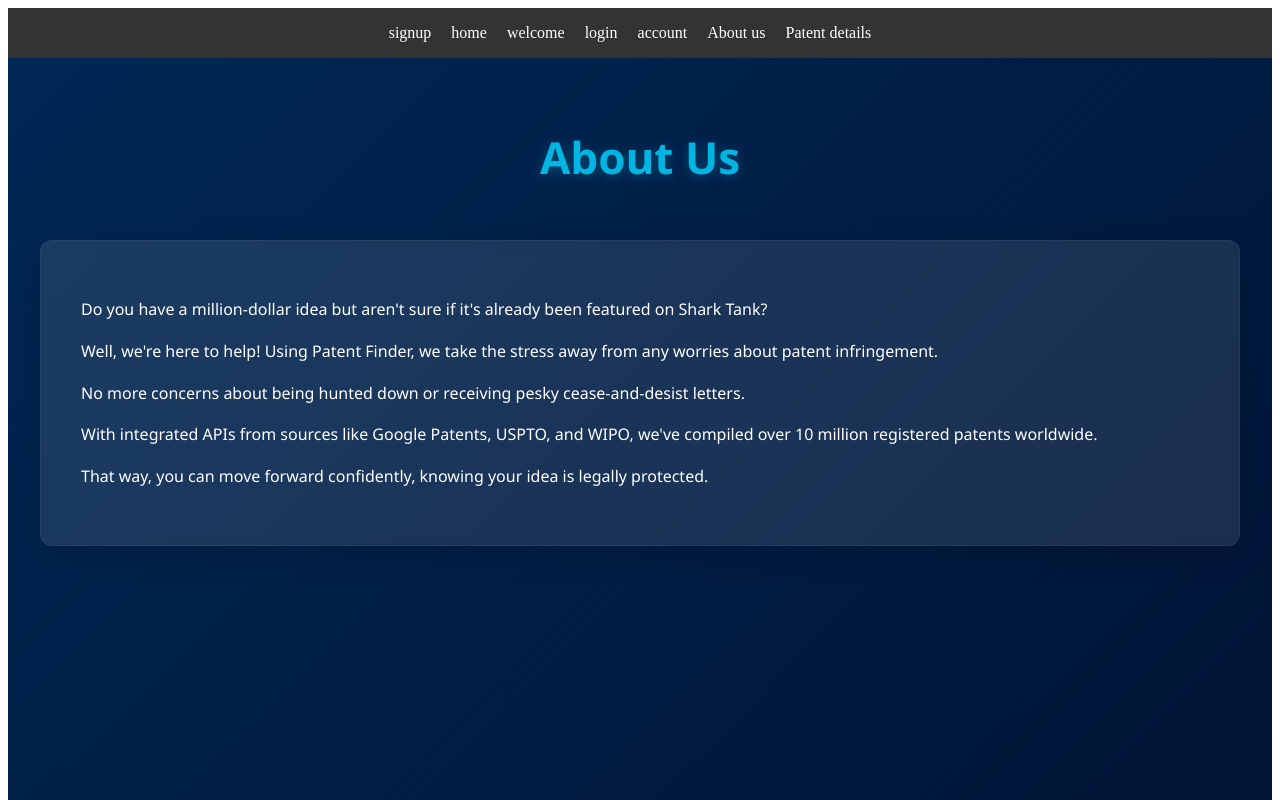
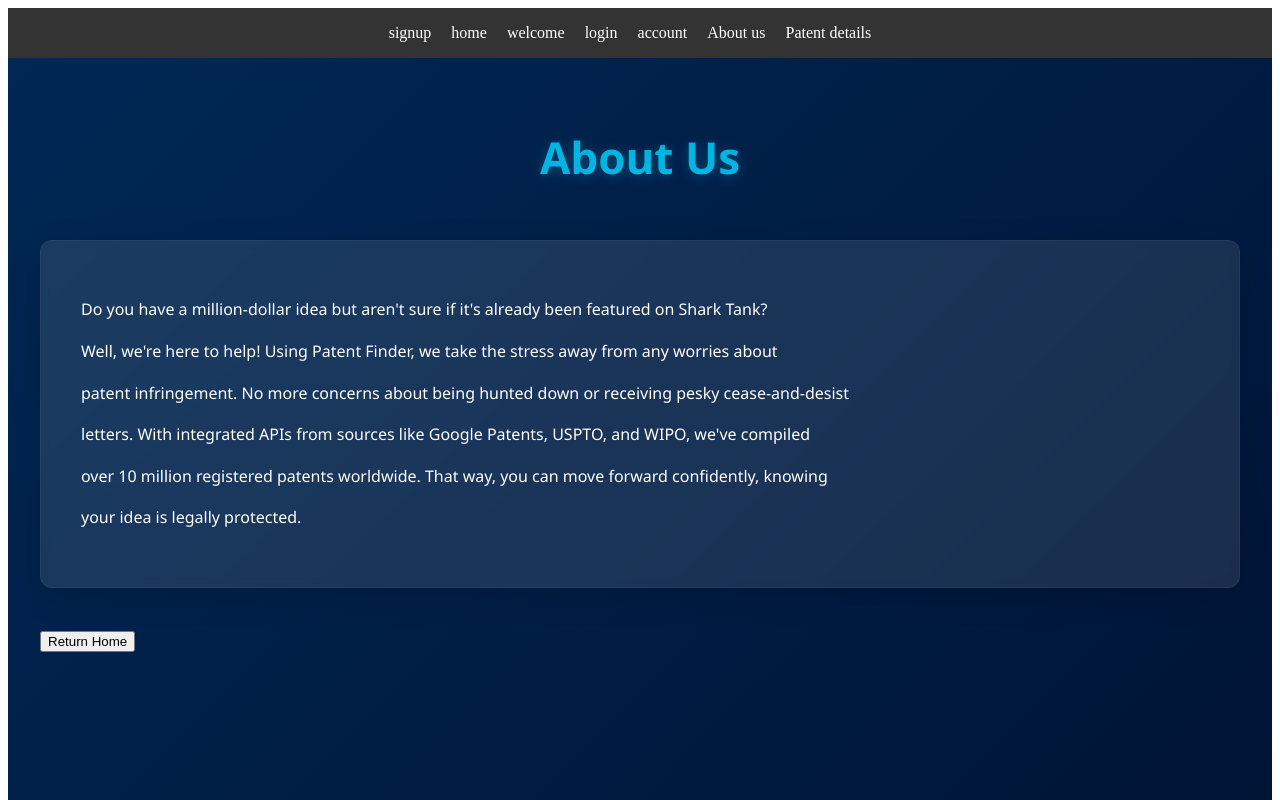
Before and after one commit to Grayson-spec/PatentLocator, an Angular app in the folder client/: page /about in a window 1280 px wide. Shown: the top 800 px of the page. Built offline with nearby package versions, Linux system fonts and the light colour scheme.

Commit message:
Update about.component.html
test v2

```diff
--- a/client/src/app/Components/about/about.component.html
+++ b/client/src/app/Components/about/about.component.html
@@ -2,9 +2,15 @@
     <h1>About Us</h1>
     <div class="about-info">
         <p>Do you have a million-dollar idea but aren't sure if it's already been featured on Shark Tank?</p>
-        <p>Well, we're here to help! Using Patent Finder, we take the stress away from any worries about patent infringement.</p>
-        <p>No more concerns about being hunted down or receiving pesky cease-and-desist letters.</p>
-        <p>With integrated APIs from sources like Google Patents, USPTO, and WIPO, we've compiled over 10 million registered patents worldwide.</p>
-        <p>That way, you can move forward confidently, knowing your idea is legally protected.</p>
+        <p>Well, we're here to help! Using Patent Finder, we take the stress away from any worries about</p>
+        <p>patent infringement. No more concerns about being hunted down or receiving pesky cease-and-desist</p>
+        <p>letters. With integrated APIs from sources like Google Patents, USPTO, and WIPO, we've compiled</p>
+        <p>over 10 million registered patents worldwide. That way, you can move forward confidently, knowing</p>
+        <p>your idea is legally protected.</p>
+    </div>
+    <div class="button-group">
+        <button class="back-button" (click)="goBack()">
+            <i class="fas fa-arrow-left"></i> Return Home
+        </button>
     </div>
 </div>
```
